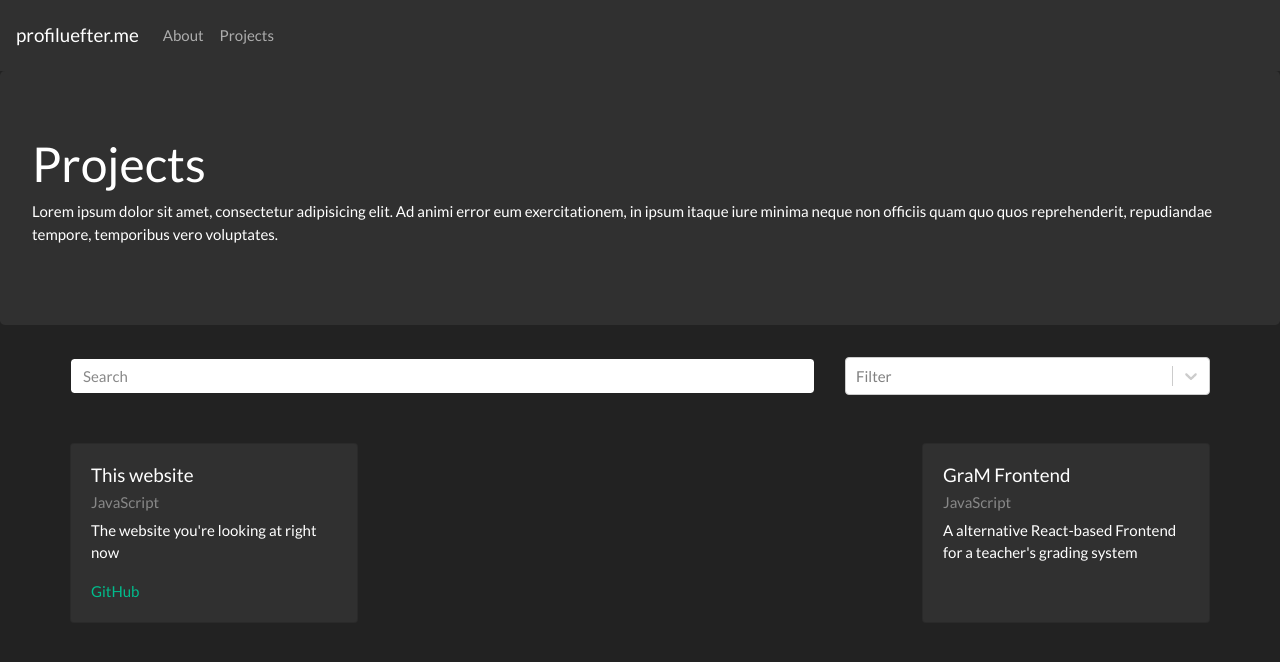
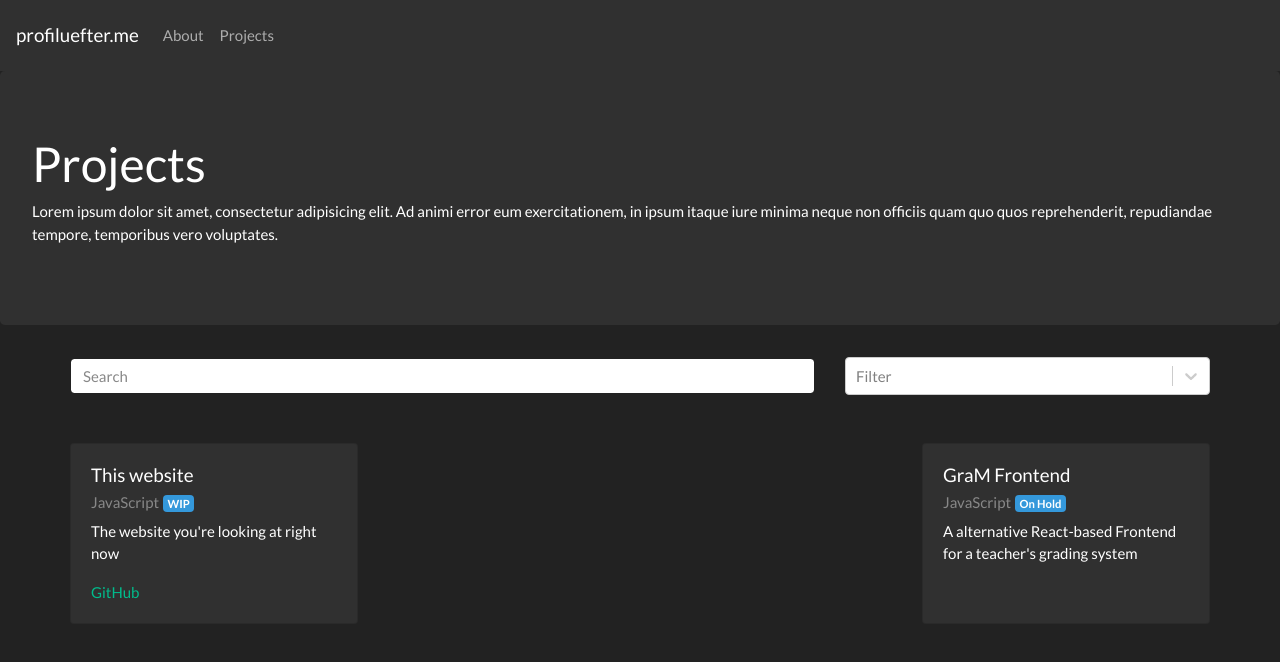
Before and after one commit to profiluefter/profiluefter.github.io, a Next.js app: page /projects in a window 1280 px wide. Shown: the top 662 px of the page. Built offline with nearby package versions, Linux system fonts and the light colour scheme.

Commit message:
Add state badges

```diff
--- a/components/Project.tsx
+++ b/components/Project.tsx
@@ -1,12 +1,13 @@
 import React from 'react';
 import {Project as ProjectData} from "../types/projects";
 import Card from "react-bootstrap/Card";
+import Badge from "react-bootstrap/Badge";
 
 interface ProjectProps {
 	data: ProjectData
 }
 
-const Project: React.FC<ProjectProps> = ({data: {title, teaser, language, links}}) => {
+const Project: React.FC<ProjectProps> = ({data: {title, teaser, language, links, state}}) => {
 	const linkElements: JSX.Element[] = links.map((link, key) => {
 		switch (link.type) {
 			case "github":
@@ -16,10 +17,15 @@ const Project: React.FC<ProjectProps> = ({data: {title, teaser, language, links}
 		}
 	});
 
+	const stateString = ["TODO", "WIP", "Finished", "On Hold", "Abandoned"];
+
 	return (
 		<Card body style={{marginBottom: 5, width: "18rem"}}>
 			<Card.Title>{title}</Card.Title>
-			<Card.Subtitle className="mb-2 text-muted">{language.name}</Card.Subtitle>
+			<Card.Subtitle className="mb-2">
+				<span className="text-muted">{language.name}</span>
+				<Badge variant="info" className="ml-1">{stateString[state]}</Badge>
+			</Card.Subtitle>
 			<Card.Text>{teaser}</Card.Text>
 			{linkElements}
 		</Card>
--- a/lib/projects.ts
+++ b/lib/projects.ts
@@ -18,7 +18,8 @@ export default (): ProjectData => {
 			//Overrides
 			language: projectData.languages.find(language => language.id === project.language),
 			usedTechnologies: project.usedTechnologies.map(id =>
-				projectData.technologies.find(technology => technology.id === id))
+				projectData.technologies.find(technology => technology.id === id)),
+			state: ["todo", "wip", "finished", "on-hold", "abandoned"].indexOf(project.state)
 		});
 	});
 
```
Also changed, not shown: types/projects.ts (+5 -5 lines).
